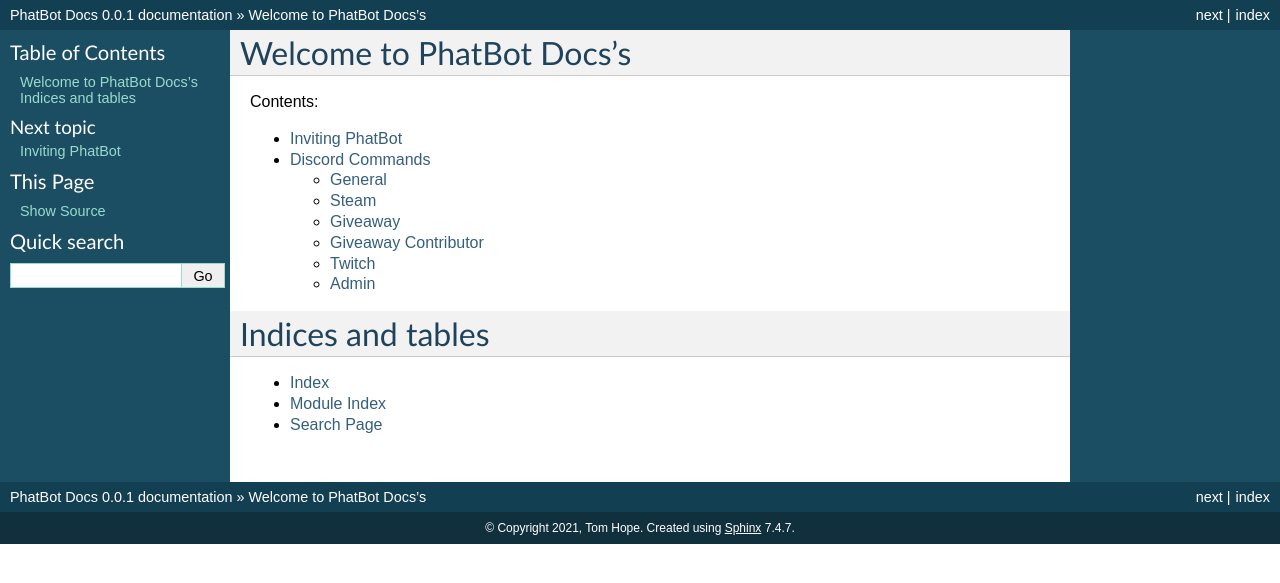
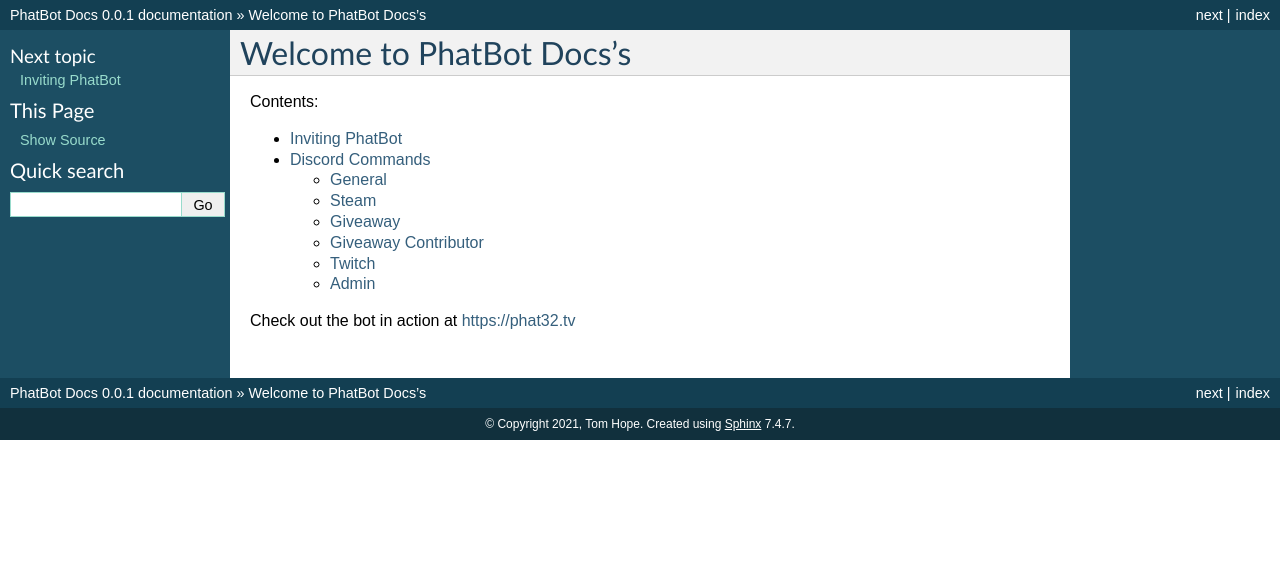
Before and after one commit to Phat32/PhatBot-Docs, a Sphinx documentation site: the page built from docs/index.rst, in a window 1280 px wide. Shown: the top 583 px of the page. Built offline with Sphinx 7.4.7, drawn with Linux system fonts in a browser that asks for light colours.

Commit message:
Fixing front page

```diff
--- a/docs/index.rst
+++ b/docs/index.rst
@@ -13,9 +13,4 @@
    pages/invite
    pages/commands
 
-Indices and tables
-==================
-
-* :ref:`genindex`
-* :ref:`modindex`
-* :ref:`search`
+Check out the bot in action at https://phat32.tv
```
